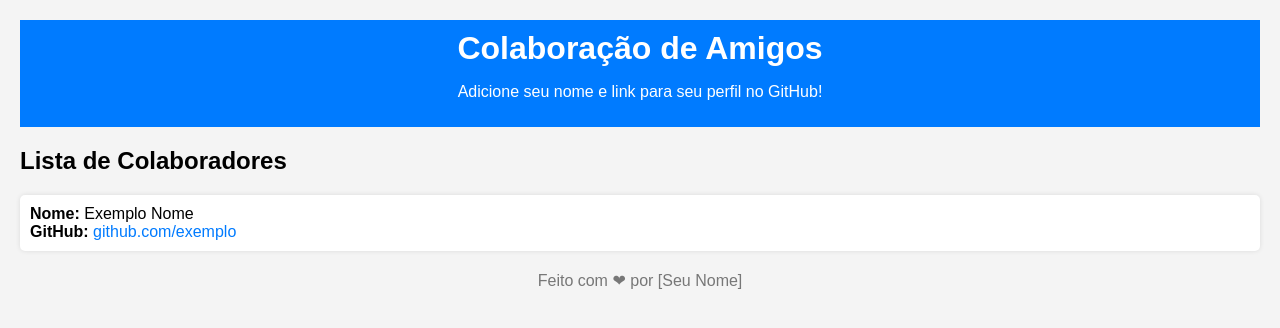
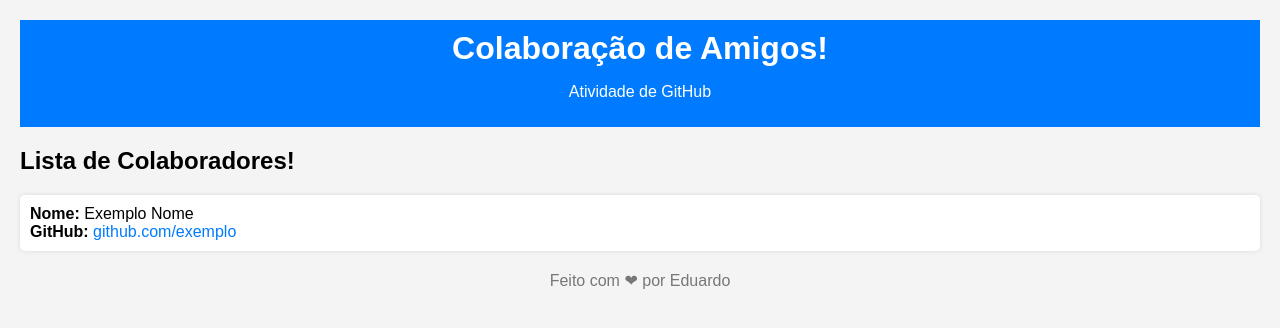
Before and after one commit to edu-hc/Aula-SCM, a plain HTML site: page index.html in a window 1280 px wide. Drawn offline with Linux system fonts and the light colour scheme.

Commit message:
Meu segundo commit

```diff
--- a/index.html
+++ b/index.html
@@ -3,7 +3,7 @@
 <head>
     <meta charset="UTF-8">
     <meta name="viewport" content="width=device-width, initial-scale=1.0">
-    <title>Colaboração de Amigos</title>
+    <title>Colaboração de Amigos!</title>
     <style>
         body {
             font-family: Arial, sans-serif;
@@ -47,23 +47,22 @@
 </head>
 <body>
     <header>
-        <h1>Colaboração de Amigos</h1>
-        <p>Adicione seu nome e link para seu perfil no GitHub!</p>
+        <h1>Colaboração de Amigos!</h1>
+        <p>Atividade de GitHub</p>
     </header>
 
     <section>
-        <h2>Lista de Colaboradores</h2>
+        <h2>Lista de Colaboradores!</h2>
         <ul class="friend-list">
             <li>
                 <strong>Nome:</strong> Exemplo Nome<br>
                 <strong>GitHub:</strong> <a href="https://github.com/exemplo" target="_blank">github.com/exemplo</a>
             </li>
-            <!-- Seus amigos podem adicionar seus nomes e links abaixo -->
         </ul>
     </section>
 
     <footer>
-        <p>Feito com ❤ por [Seu Nome]</p>
+        <p>Feito com ❤ por Eduardo</p>
     </footer>
 </body>
 </html>
```
